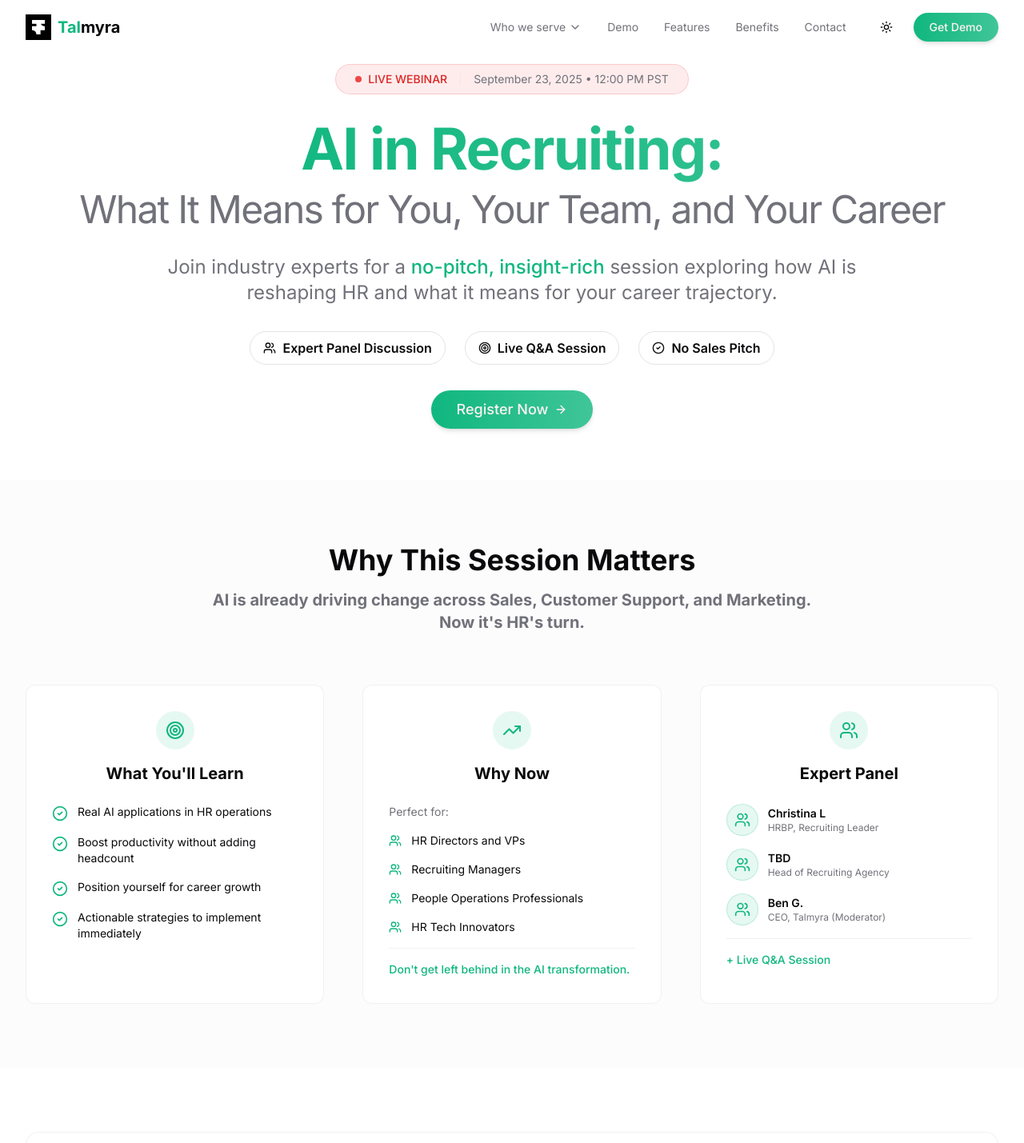
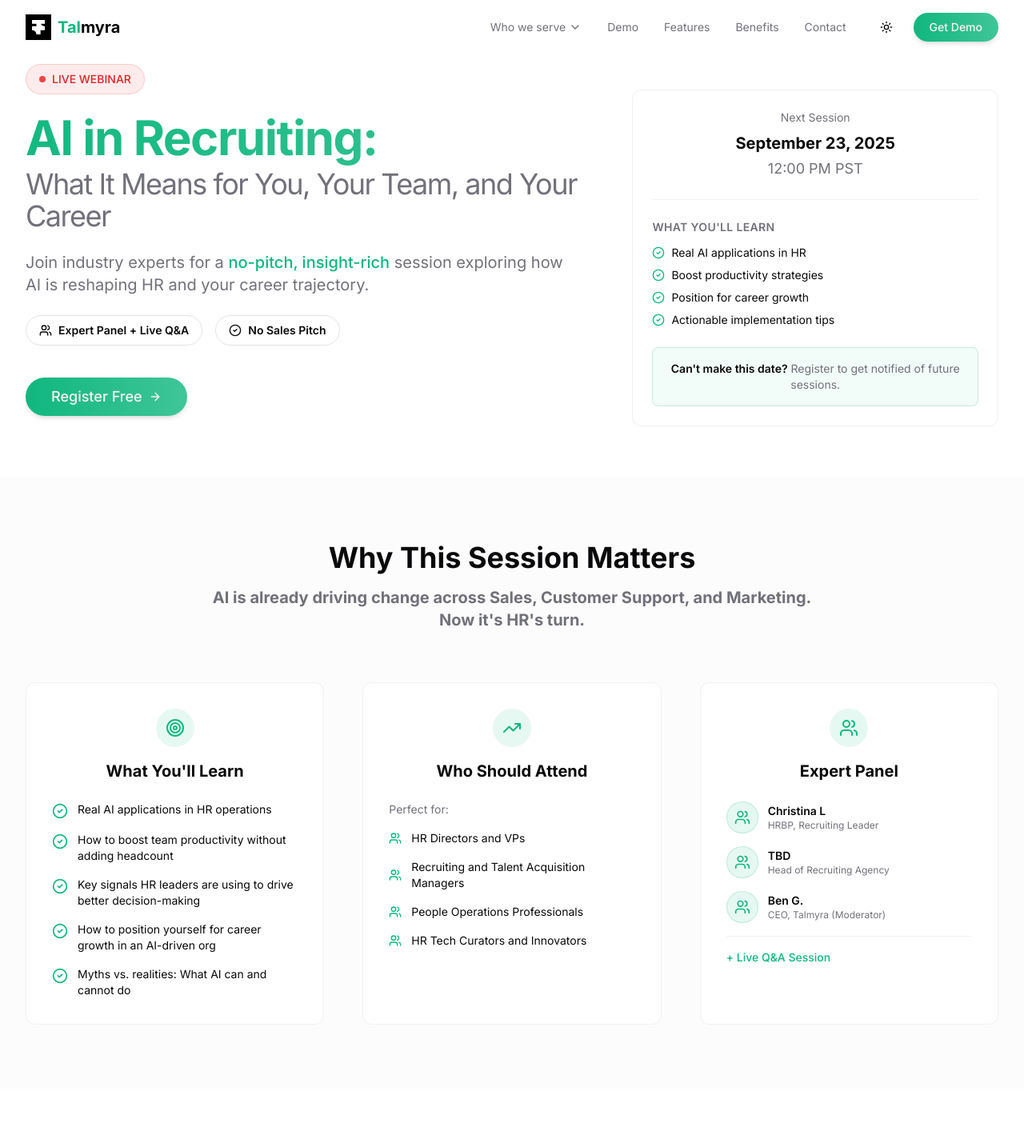
Before and after one commit to arindam-nurona/TAS-main_website, a Next.js app: page /webinar in a window 1280 px wide. Shown: the top 1429 px of the page at 80% size. Built offline with nearby package versions, Linux system fonts and the light colour scheme.

Commit message:
feat(webinar): redesign hero layout and enhance conversion messaging

```diff
--- a/components/webinar.tsx
+++ b/components/webinar.tsx
@@ -100,7 +100,7 @@ export default function Webinar() {
 
 	return (
 		<div className="min-h-screen bg-background text-foreground">
-			{/* Hero Section */}
+			{/* Hero Section - Redesigned for Better Hierarchy */}
 			<section className="relative pt-20 pb-16 overflow-hidden">
 				<div className="absolute inset-0 -z-10">
 					<div className="absolute inset-0 bg-grid-pattern opacity-30"></div>
@@ -109,34 +109,32 @@ export default function Webinar() {
 					<div className="absolute inset-0 bg-gradient-to-b from-background via-background/98 to-background"></div>
 				</div>
 
-				<div className="container max-w-6xl mx-auto px-4">
+				<div className="container max-w-7xl mx-auto px-4">
 					<motion.div
-						className="text-center"
+						className="grid lg:grid-cols-5 gap-12 items-start"
 						variants={containerVariants}
 						initial="hidden"
 						animate="visible"
 					>
-						{/* Live Badge */}
+						{/* Main Content - Left Column (3/5 width) */}
+						<div className="lg:col-span-3 space-y-6">
+							{/* Compact Status Badge */}
 							<motion.div
-							className="inline-flex items-center gap-2 rounded-full border border-red-500/20 bg-red-500/10 backdrop-blur-sm px-6 py-2 text-sm mb-8"
+								className="inline-flex items-center gap-2 rounded-full border border-red-500/20 bg-red-500/10 backdrop-blur-sm px-4 py-2 text-sm"
 								variants={itemVariants}
 							>
 								<div className="w-2 h-2 bg-red-500 rounded-full animate-pulse"></div>
 								<span className="text-red-600 dark:text-red-400 font-medium">
 									LIVE WEBINAR
 								</span>
-							<div className="mx-2 h-4 w-px bg-border/60"></div>
-							<span className="text-muted-foreground">
-								September 23, 2025 • 12:00 PM PST
-							</span>
 							</motion.div>
 
-						{/* Main Title */}
+							{/* Main Title - Streamlined */}
 							<motion.h1
-							className="text-4xl sm:text-5xl md:text-6xl lg:text-7xl font-bold tracking-tight mb-8 leading-[0.9]"
+								className="text-4xl sm:text-5xl md:text-6xl font-bold tracking-tight leading-[0.95]"
 								variants={itemVariants}
 							>
-							<span className="block mb-4">
+								<span className="block mb-2">
 									<span className="relative inline-block">
 										<span className="relative z-10 text-gradient animate-gradient bg-gradient-to-r from-primary via-primary/80 to-primary">
 											AI in Recruiting:
@@ -144,68 +142,35 @@ export default function Webinar() {
 										<span className="absolute bottom-2 left-0 w-full h-3 bg-primary/15 -z-10 transform skew-x-12"></span>
 									</span>
 								</span>
-							<span className="block text-2xl sm:text-3xl md:text-4xl lg:text-5xl text-muted-foreground font-normal">
+								<span className="block text-2xl sm:text-3xl md:text-4xl text-muted-foreground font-normal">
 									What It Means for You, Your Team, and Your Career
 								</span>
 							</motion.h1>
 
-						{/* Subtitle */}
+							{/* Value Proposition - Condensed */}
 							<motion.p
-							className="text-xl md:text-2xl text-muted-foreground max-w-4xl mx-auto mb-8"
+								className="text-lg md:text-xl text-muted-foreground max-w-2xl leading-relaxed"
 								variants={itemVariants}
 							>
 								Join industry experts for a{' '}
 								<span className="text-primary font-medium">no-pitch, insight-rich</span>{' '}
-							session exploring how AI is reshaping HR and what it means for your career
-							trajectory.
+								session exploring how AI is reshaping HR and your career trajectory.
 							</motion.p>
 
-						{/* Key Points */}
-						<motion.div
-							className="flex flex-wrap justify-center gap-6 mb-8"
-							variants={itemVariants}
-						>
-							<Badge variant="outline" className="text-base py-2 px-4">
+							{/* Key Differentiators - Reduced to 2 */}
+							<motion.div className="flex flex-wrap gap-4" variants={itemVariants}>
+								<Badge variant="outline" className="text-sm py-2 px-4">
 									<Users className="w-4 h-4 mr-2" />
-								Expert Panel Discussion
+									Expert Panel + Live Q&A
 								</Badge>
-							<Badge variant="outline" className="text-base py-2 px-4">
-								<Target className="w-4 h-4 mr-2" />
-								Live Q&A Session
-							</Badge>
-							<Badge variant="outline" className="text-base py-2 px-4">
+								<Badge variant="outline" className="text-sm py-2 px-4">
 									<CheckCircle2 className="w-4 h-4 mr-2" />
 									No Sales Pitch
 								</Badge>
 							</motion.div>
 
-						{/* Key Benefits Preview */}
-						{/*
-						<motion.div
-							className="bg-background/80 backdrop-blur-sm border border-border/50 rounded-xl p-6 mb-8 max-w-4xl mx-auto"
-							variants={itemVariants}
-						>
-							<div className="grid md:grid-cols-2 lg:grid-cols-4 gap-4">
-								{[
-									{ icon: Zap, title: 'AI Revolution', desc: 'Transform recruiting' },
-									{ icon: TrendingUp, title: 'Career Growth', desc: 'Position yourself ahead' },
-									{ icon: Target, title: 'Real Examples', desc: 'Actionable insights' },
-									{ icon: Users, title: 'Expert Panel', desc: 'Industry leaders' },
-								].map((benefit, index) => (
-									<div key={index} className="text-center">
-										<div className="w-8 h-8 bg-primary/10 rounded-full flex items-center justify-center mx-auto mb-2">
-											<benefit.icon className="w-4 h-4 text-primary" />
-										</div>
-										<div className="text-sm font-medium mb-1">{benefit.title}</div>
-										<div className="text-xs text-muted-foreground">{benefit.desc}</div>
-									</div>
-								))}
-							</div>
-						</motion.div>
-                        */}
-
-						{/* Register Button */}
-						<motion.div className="mt-4" variants={itemVariants}>
+							{/* Primary CTA - Prominent */}
+							<motion.div className="pt-4" variants={itemVariants}>
 								<Button
 									onClick={() => {
 										const formSection = document.getElementById('registration-form');
@@ -216,10 +181,51 @@ export default function Webinar() {
 									className="rounded-full px-8 py-6 text-lg btn-modern group"
 								>
 									<span className="relative z-10 flex items-center">
-									Register Now
+										Register Free
 										<ArrowRight className="ml-2 h-6 w-6 transition-transform duration-300 group-hover:translate-x-1" />
 									</span>
 								</Button>
+							</motion.div>
+						</div>
+
+						{/* Event Details Card - Right Column (2/5 width) */}
+						<motion.div className="lg:col-span-2 mt-8" variants={itemVariants}>
+							<div className="bg-background/80 backdrop-blur-sm border border-border/50 rounded-xl p-6 space-y-6">
+								{/* Event DateTime */}
+								<div className="text-center border-b border-border/50 pb-6">
+									<div className="text-sm text-muted-foreground mb-2">Next Session</div>
+									<div className="text-xl font-bold mb-1">September 23, 2025</div>
+									<div className="text-lg text-muted-foreground">12:00 PM PST</div>
+								</div>
+
+								{/* What You'll Learn - Condensed */}
+								<div className="space-y-3">
+									<h3 className="font-semibold text-sm uppercase tracking-wide text-muted-foreground">
+										What You'll Learn
+									</h3>
+									<div className="space-y-2 text-sm">
+										{[
+											'Real AI applications in HR',
+											'Boost productivity strategies',
+											'Position for career growth',
+											'Actionable implementation tips',
+										].map((item, index) => (
+											<div key={index} className="flex items-start gap-2">
+												<CheckCircle2 className="w-4 h-4 text-primary flex-shrink-0 mt-0.5" />
+												<span>{item}</span>
+											</div>
+										))}
+									</div>
+								</div>
+
+								{/* Future Sessions Note - Enhanced Visibility */}
+								<div className="bg-primary/5 border border-primary/20 rounded-lg p-4 text-center">
+									<p className="text-sm">
+										<span className="font-semibold text-foreground">Can't make this date?</span>{' '}
+										<span className="text-muted-foreground">Register to get notified of future sessions.</span>
+									</p>
+								</div>
+							</div>
 						</motion.div>
 					</motion.div>
 				</div>
@@ -264,9 +270,10 @@ export default function Webinar() {
 							<div className="space-y-4">
 								{[
 									'Real AI applications in HR operations',
-									'Boost productivity without adding headcount',
-									'Position yourself for career growth',
-									'Actionable strategies to implement immediately',
+									'How to boost team productivity without adding headcount',
+									'Key signals HR leaders are using to drive better decision-making',
+									'How to position yourself for career growth in an AI-driven org',
+									'Myths vs. realities: What AI can and cannot do',
 								].map((item, index) => (
 									<div key={index} className="flex items-start gap-3">
 										<CheckCircle2 className="w-5 h-5 text-primary flex-shrink-0 mt-0.5" />
@@ -288,26 +295,21 @@ export default function Webinar() {
 								<div className="w-12 h-12 bg-primary/10 rounded-full flex items-center justify-center mx-auto mb-4">
 									<TrendingUp className="w-6 h-6 text-primary" />
 								</div>
-								<h3 className="text-xl font-bold">Why Now</h3>
+								<h3 className="text-xl font-bold">Who Should Attend</h3>
 							</div>
 							<div className="space-y-4">
 								<p className="text-sm text-muted-foreground">Perfect for:</p>
 								{[
 									'HR Directors and VPs',
-									'Recruiting Managers',
+									'Recruiting and Talent Acquisition Managers',
 									'People Operations Professionals',
-									'HR Tech Innovators',
+									'HR Tech Curators and Innovators',
 								].map((role, index) => (
 									<div key={index} className="flex items-center gap-3">
 										<Users className="w-4 h-4 text-primary flex-shrink-0" />
 										<span className="text-sm">{role}</span>
 									</div>
 								))}
-								<div className="mt-6 pt-4 border-t border-border/50">
-									<p className="text-sm font-medium text-primary">
-										Don't get left behind in the AI transformation.
-									</p>
-								</div>
 							</div>
 						</motion.div>
 
```
Lines whose indentation alone changed are shown as unchanged.
